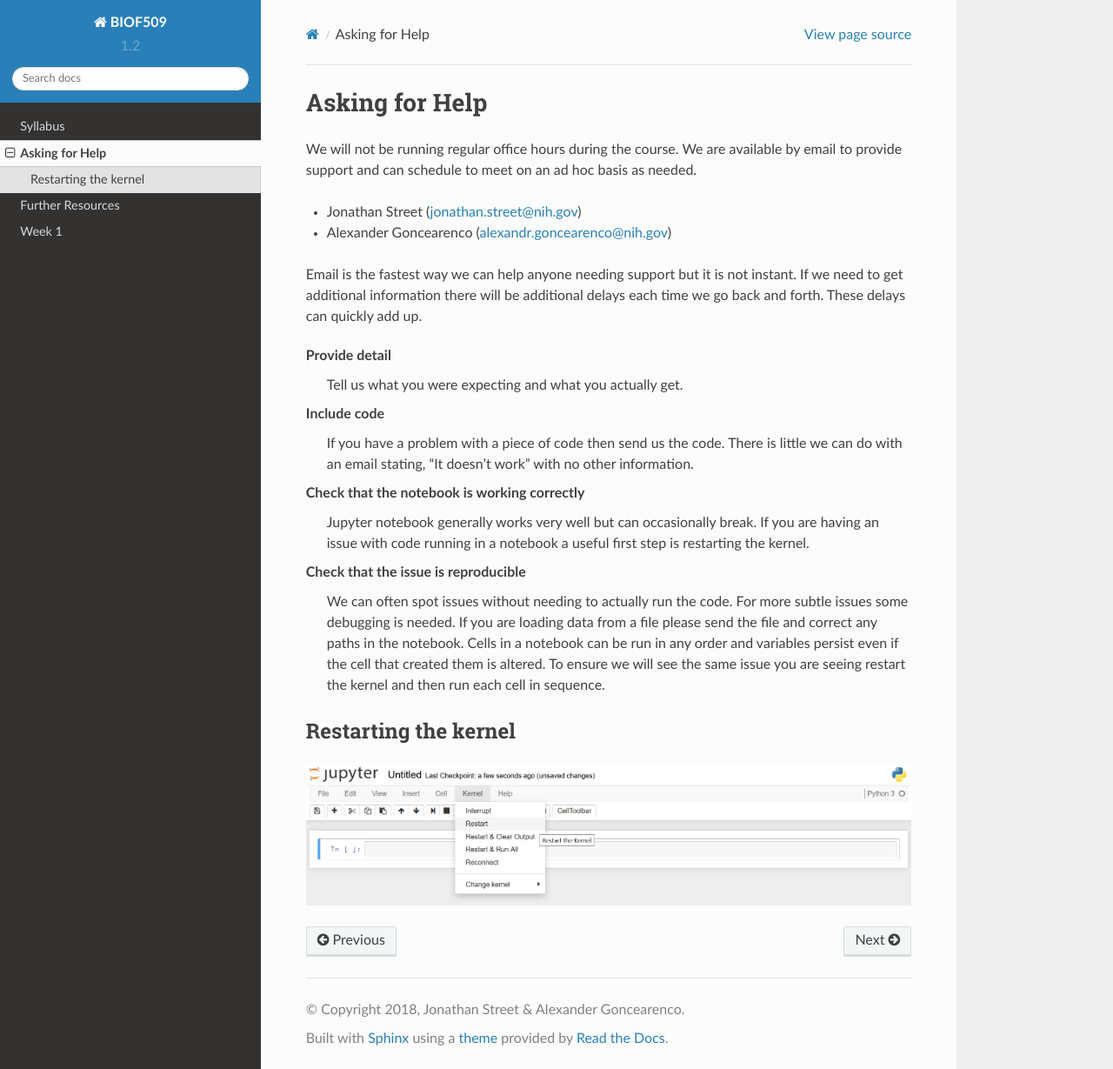
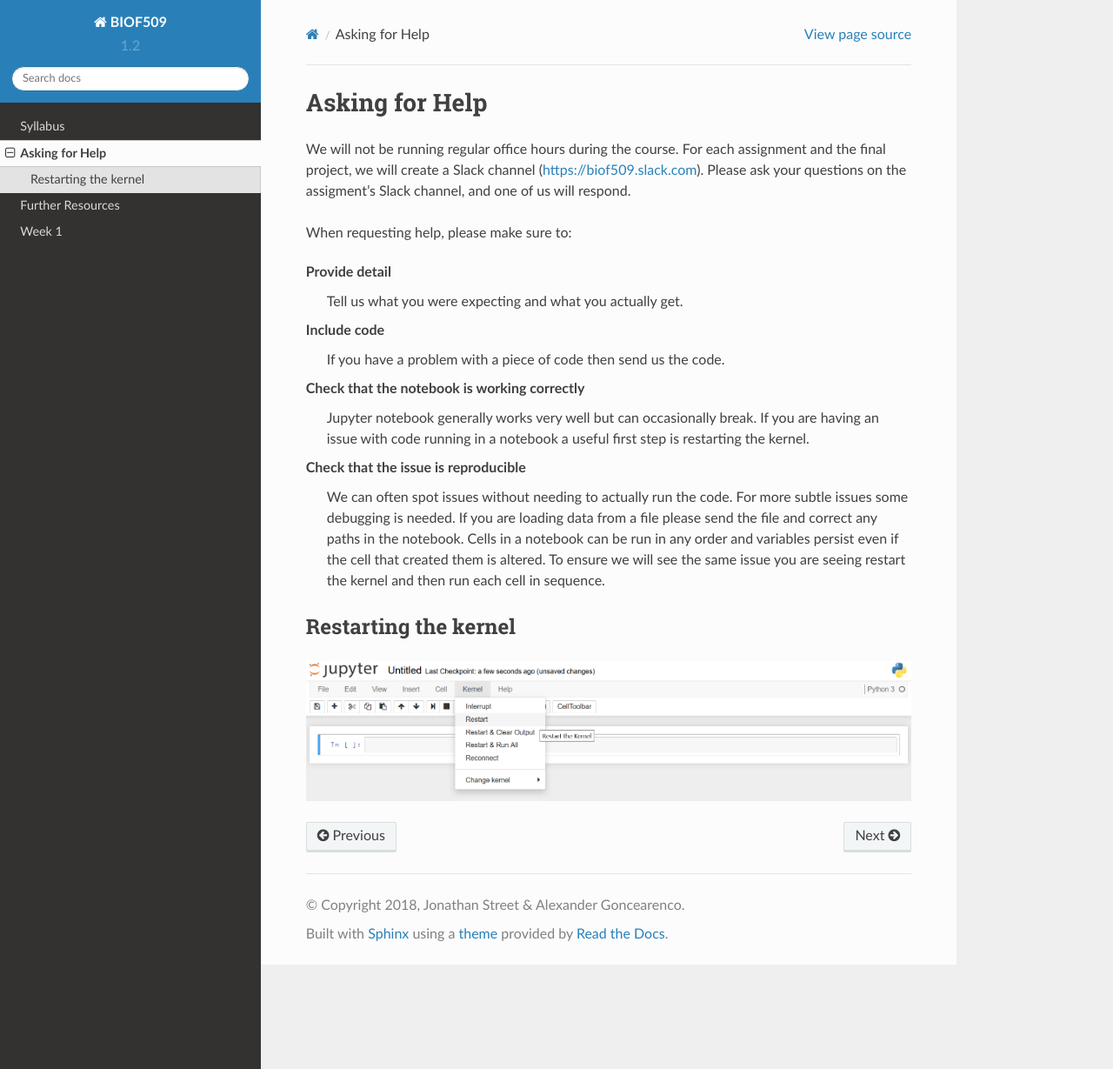
Before and after one commit to biof509/spring2019, a Sphinx documentation site: the page built from docs/help/index.rst, in a window 1280 px wide and 1229 px high. Shown: the whole window at 87% size. Built offline with Sphinx 7.4.7 and the Read the Docs theme 2.0.0, drawn with Linux system fonts in a browser that asks for light colours.

Commit message:
Updated asking for help

```diff
--- a/docs/help/index.rst
+++ b/docs/help/index.rst
@@ -1,18 +1,16 @@
 Asking for Help
 ===============
 
-We will not be running regular office hours during the course. We are available by email to provide support and can schedule to meet on an ad hoc basis as needed.
+We will not be running regular office hours during the course. For each assignment and the final project, we will create a Slack channel (https://biof509.slack.com).
+Please ask your questions on the assigment's Slack channel, and one of us will respond.
 
-* Jonathan Street (jonathan.street@nih.gov)
-* Alexander Goncearenco (alexandr.goncearenco@nih.gov)
-
-Email is the fastest way we can help anyone needing support but it is not instant. If we need to get additional information there will be additional delays each time we go back and forth. These delays can quickly add up.
+When requesting help, please make sure to:
 
 Provide detail
     Tell us what you were expecting and what you actually get.
 
 Include code
-    If you have a problem with a piece of code then send us the code. There is little we can do with an email stating, "It doesn't work" with no other information.
+    If you have a problem with a piece of code then send us the code.
 
 Check that the notebook is working correctly
     Jupyter notebook generally works very well but can occasionally break. If you are having an issue with code running in a notebook a useful first step is restarting the kernel.
```
